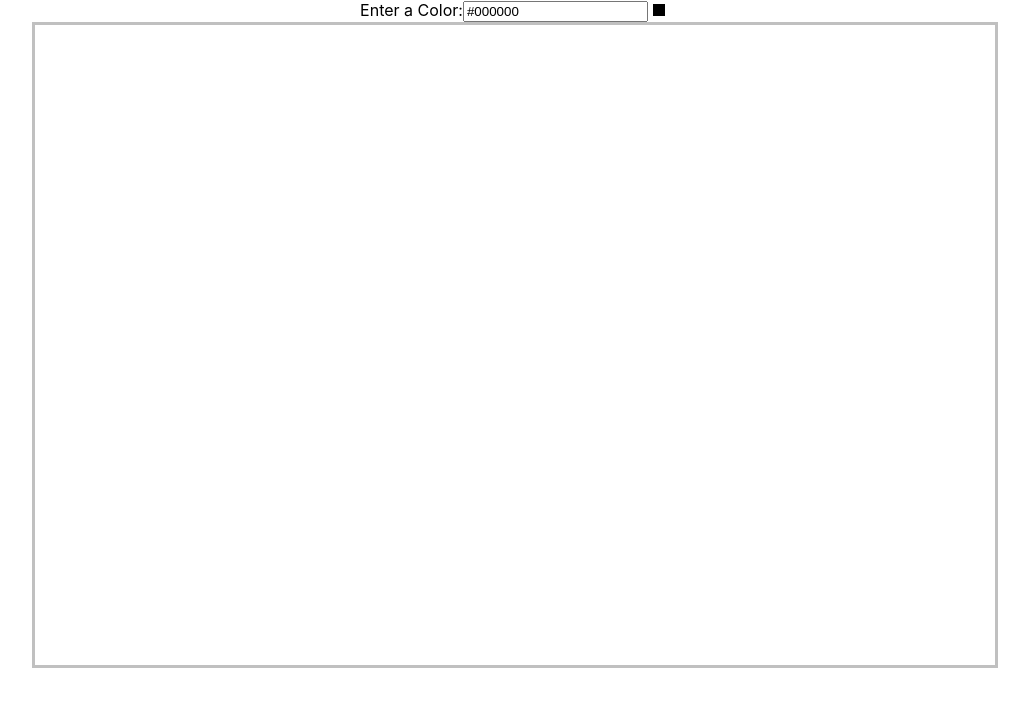
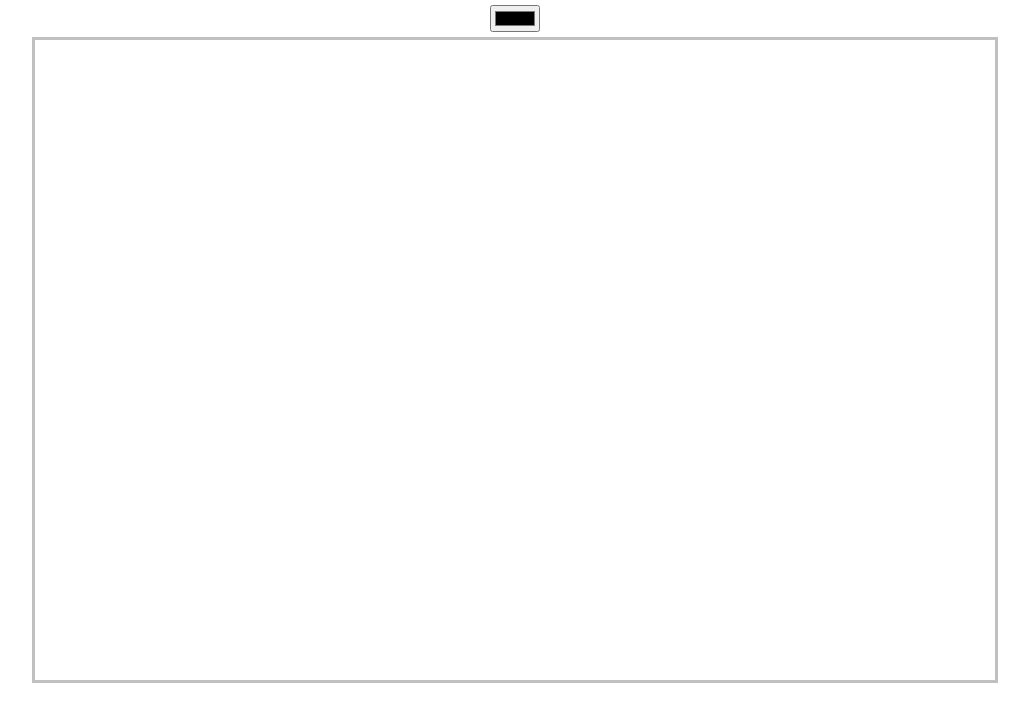
Before and after one commit to ajarvis3/canvas, a React (Create React App) app in the folder react-canvas/: page / in a window 1280 px wide. Shown: the top 722 px of the page, without its empty margins (125-1154 px from the left). Built offline with nearby package versions, Linux system fonts and the light colour scheme.

Commit message:
Update Color Chooser

```diff
--- a/react-canvas/src/Canvas.css
+++ b/react-canvas/src/Canvas.css
@@ -4,12 +4,6 @@
     border-width: 3px;
 }
 
-.color-square {
-    display: inline-block;
-    margin: auto 5px;
-    width: 10px;
-    height: 10px;
-    border-style: solid;
-    border-width: 1px;
-    border-color: black;
+.color-chooser {
+    margin: 5px;
 }
--- a/react-canvas/src/Canvas.js
+++ b/react-canvas/src/Canvas.js
@@ -5,19 +5,17 @@ import "./Canvas.css";
 function ColorChooser(props) {
     const {color, setColor} = props;
 
-    const style = {
-        backgroundColor: color
-    }
-
     function handleChange(event) {
         setColor(event.target.value);
     }
 
     return (
         <div>
-            <span>Enter a Color:</span>
-            <input type="text" value={color} onChange={handleChange} />
-            <span className="color-square" style={style}></span>
+            <input
+                className="color-chooser"
+                type="color"
+                value={color}
+                onChange={handleChange} />
         </div>
     )
 }
```
